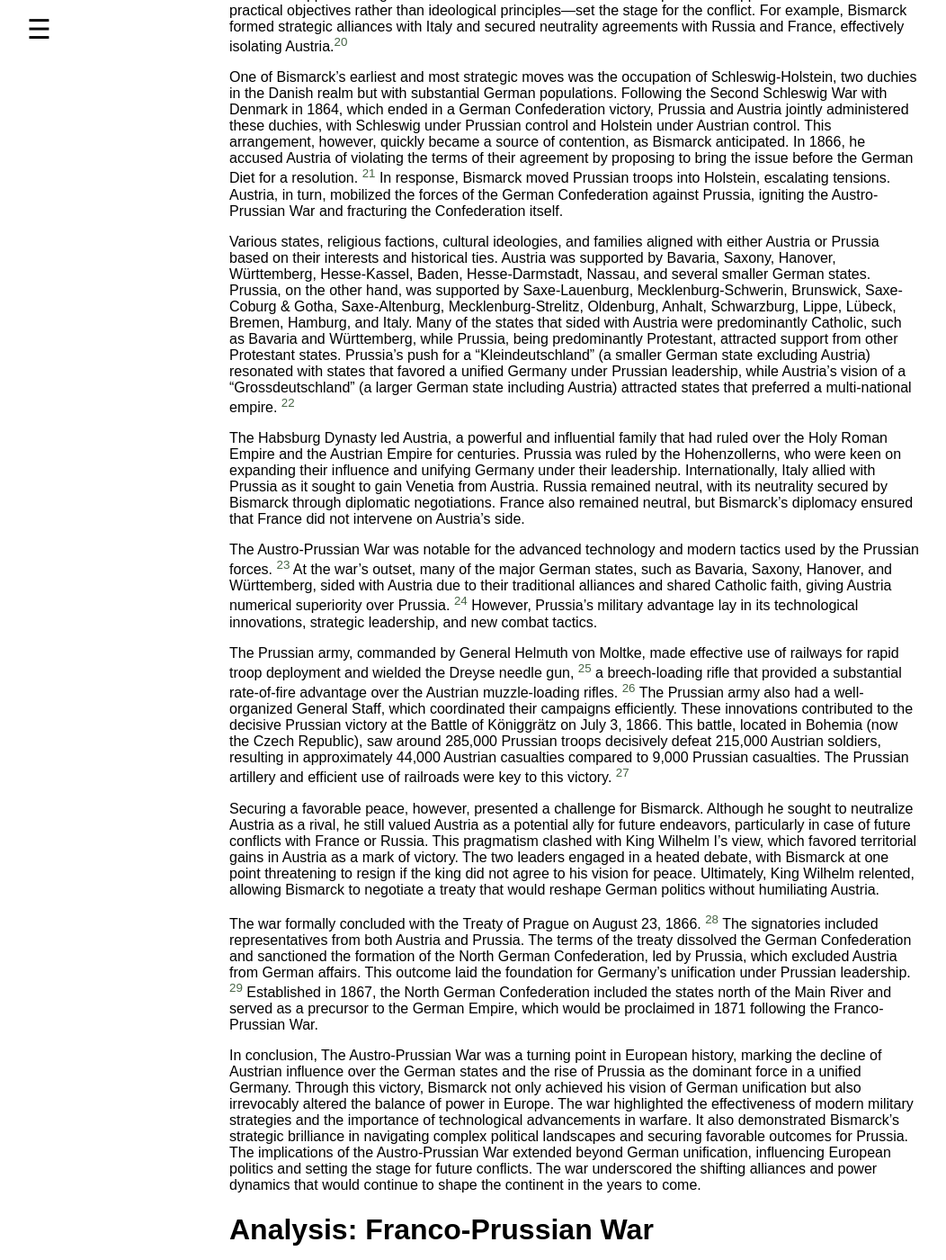
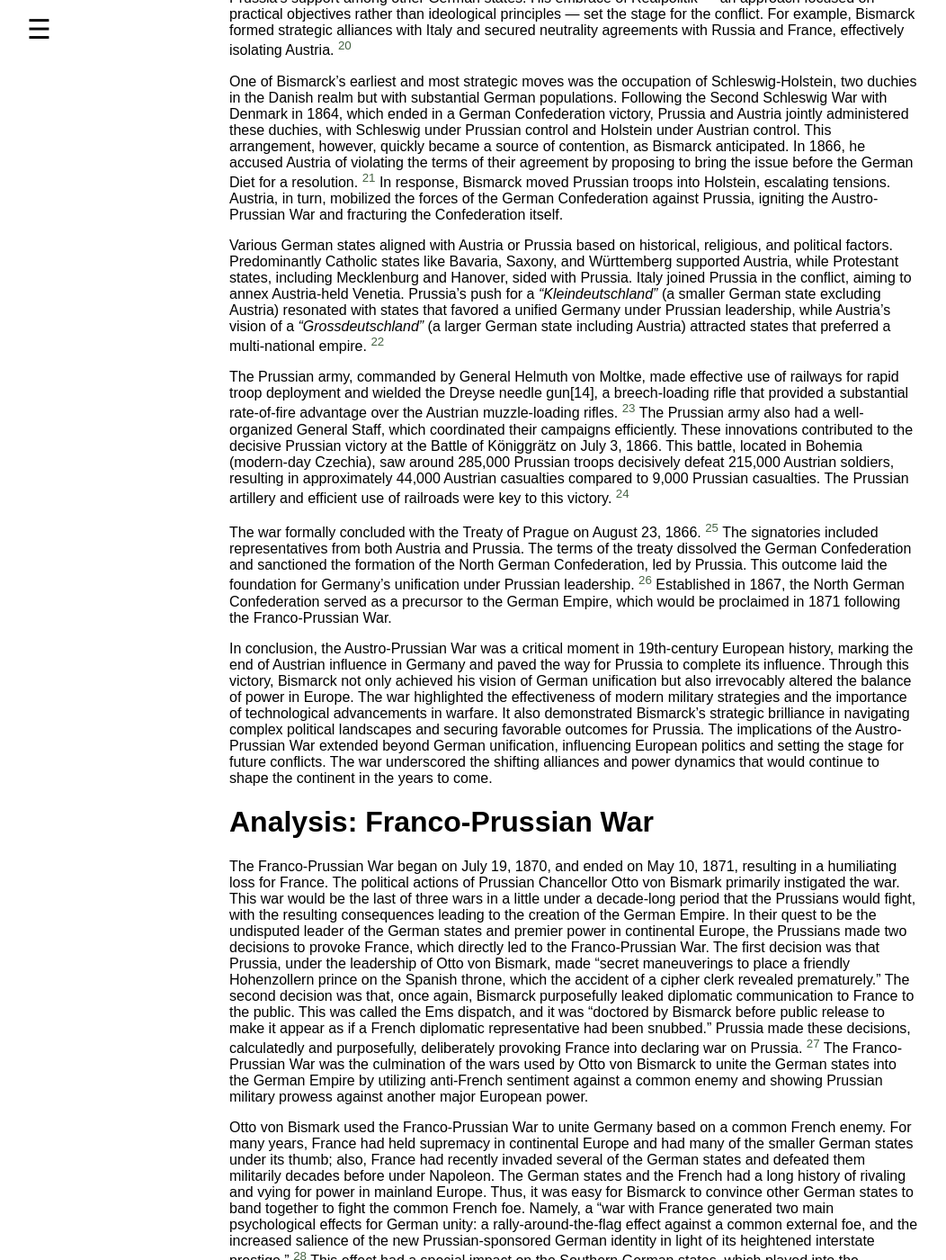
Before and after one commit to LucasOM-XeThey/OliveiraMelo-Lucas-EUH3205, a Jekyll site: the page built from 002_analysis.md, in a window 1280 px wide and 1400 px high, scrolled down 2980 px. Shown: the whole window at 90% size, without its empty margins (1-1053 px from the left). Built offline with Jekyll 4.4.1, drawn with Linux system fonts in a browser that asks for light colours; some of the changed text lies outside the part shown.

Commit message:
Update 002_analysis.md

```diff
--- a/002_analysis.md
+++ b/002_analysis.md
@@ -59,27 +59,28 @@ Thus, the Napoleonic Wars and its consequences were able to successfully set the
 # Analysis: Austro-Prussian War
 
 The Austro-Prussian War, also known as the "Brother's War," was a pivotal conflict fought from June 14 to July 22, 1866, between Prussia and Austria, two major powers within the German-speaking world.
-Though brief, this war had profound and lasting effects on the political landscape of Germany and Europe, serving as a crucial step towards the unification of Germany under Prussian leadership and reshaping the balance of power in the region.
+Though brief, this war profoundly shaped the political landscape of Germany and Europe.
+It marked a crucial step towards German unification under Prussian leadership while redefining the balance of power in the region.
 
 The roots of the Austro-Prussian War trace back to the intricate and often contentious history of the Holy Roman Empire. [^12]
-Since its formation in the year 800 by Charlemagne the Great, the Holy Roman Empire was a patchwork of German states dominated by the Habsburg dynasty of Austria.[^13]
-From the 1500s onwards, Austria wielded significant power and influence within the German territories.
-However, the rise of Prussia, which began as an electorate in 1618, gradually challenged Austria's dominance.
-By the 18th century, under the leadership of Frederick William I [^14] and his son Frederick II (Frederick the Great), [^15] Prussia had emerged as one of Europe’s foremost military powers, rivaling Austria, Russia, and France. [^16]
+Established in 800 by Charlemagne the Great, the Holy Roman Empire was a fragmented collection of German states dominated by the Austrian Habsburg dynasty. [^13]
+By the 16th century, Austria wielded significant influence over the German-speaking world, positioning itself as the leader of the empire.
+However, the emergence of Prussia as a competing power eventually disrupted this balance.
+By the 18th century, under the leadership of Frederick William I [^14] and his son Frederick II (Frederick the Great) [^15], Prussia had emerged as one of Europe’s foremost military powers, rivaling Austria, Russia, and France.[^16]
 
 The end of the Napoleonic Wars in 1815 was significant as the Holy Roman Empire collapsed under Napoleon, leading to the creation of the Confederation of the Rhine. [^17]
 This new confederation fostered a sense of unity among the German states under French control, planting the seeds for German unification.
 Following Napoleon's defeat and the establishment of the German Confederation, the stage was set for the German Question: whether the multitude of German states should unify, and if so, under which power—Austria or Prussia?
 This rivalry intensified as both nations sought to expand their influence and control over the German Confederation, a loose association of 39 German states established by the Congress of Vienna. [^18]
 
-In the decades from 1815 to 1866 leading up to the Austro-Prussian War, Austria and Prussia pursued competing strategies to bolster their power within the Confederation.
+In the decades leading up to the Austro-Prussian War, Austria and Prussia pursued competing strategies to bolster their power within the Confederation.
 Austria, the traditional leader of the German states, struggled with economic stagnation and political fragmentation.
 Meanwhile, Prussia experienced rapid industrial growth, economic modernization, and substantial military reforms under the leadership of King Wilhelm I [^19] and his ambitious Minister-President, Otto von Bismarck.
 The differing approaches stemmed from Austria's reliance on its historical dominance and large multinational empire, while Prussia focused on modernizing its economy and military to assert its influence.
 
 Recognizing that a confrontation with Austria was inevitable if Prussia was to dominate Germany, Bismarck navigated the diplomatic landscape with skill, working to diplomatically isolate Austria while securing Prussia’s support among other German states.
-His embrace of Realpolitik—an approach focused on practical objectives rather than ideological principles—set the stage for the conflict.
-For example, Bismarck formed strategic alliances with Italy and secured neutrality agreements with Russia and France, effectively isolating Austria.[^20]
+His embrace of Realpolitik — an approach focused on practical objectives rather than ideological principles — set the stage for the conflict.
+For example, Bismarck formed strategic alliances with Italy and secured neutrality agreements with Russia and France, effectively isolating Austria. [^20]
 
 One of Bismarck’s earliest and most strategic moves was the occupation of Schleswig-Holstein, two duchies in the Danish realm but with substantial German populations.
 Following the Second Schleswig War with Denmark in 1864, which ended in a German Confederation victory, Prussia and Austria jointly administered these duchies, with Schleswig under Prussian control and Holstein under Austrian control.
@@ -88,41 +89,24 @@ In 1866, he accused Austria of violating the terms of their agreement by proposi
 In response, Bismarck moved Prussian troops into Holstein, escalating tensions.
 Austria, in turn, mobilized the forces of the German Confederation against Prussia, igniting the Austro-Prussian War and fracturing the Confederation itself.
 
-Various states, religious factions, cultural ideologies, and families aligned with either Austria or Prussia based on their interests and historical ties.
-Austria was supported by Bavaria, Saxony, Hanover, Württemberg, Hesse-Kassel, Baden, Hesse-Darmstadt, Nassau, and several smaller German states.
-Prussia, on the other hand, was supported by Saxe-Lauenburg, Mecklenburg-Schwerin, Brunswick, Saxe-Coburg & Gotha, Saxe-Altenburg, Mecklenburg-Strelitz, Oldenburg, Anhalt, Schwarzburg, Lippe, Lübeck, Bremen, Hamburg, and Italy.
-Many of the states that sided with Austria were predominantly Catholic, such as Bavaria and Württemberg, while Prussia, being predominantly Protestant, attracted support from other Protestant states.
-Prussia's push for a "Kleindeutschland" (a smaller German state excluding Austria) resonated with states that favored a unified Germany under Prussian leadership, while Austria's vision of a "Grossdeutschland" (a larger German state including Austria) attracted states that preferred a multi-national empire. [^22]
+Various German states aligned with Austria or Prussia based on historical, religious, and political factors.
+Predominantly Catholic states like Bavaria, Saxony, and Württemberg supported Austria, while Protestant states, including Mecklenburg and Hanover, sided with Prussia.
+Italy joined Prussia in the conflict, aiming to annex Austria-held Venetia.
+Prussia's push for a *"Kleindeutschland"* (a smaller German state excluding Austria) resonated with states that favored a unified Germany under Prussian leadership, while Austria's vision of a *"Grossdeutschland"* (a larger German state including Austria) attracted states that preferred a multi-national empire. [^22]
 
-The Habsburg Dynasty led Austria, a powerful and influential family that had ruled over the Holy Roman Empire and the Austrian Empire for centuries.
-Prussia was ruled by the Hohenzollerns, who were keen on expanding their influence and unifying Germany under their leadership.
-Internationally, Italy allied with Prussia as it sought to gain Venetia from Austria.
-Russia remained neutral, with its neutrality secured by Bismarck through diplomatic negotiations.
-France also remained neutral, but Bismarck's diplomacy ensured that France did not intervene on Austria's side.
-
-The Austro-Prussian War was notable for the advanced technology and modern tactics used by the Prussian forces. [^23]
-At the war's outset, many of the major German states, such as Bavaria, Saxony, Hanover, and Württemberg, sided with Austria due to their traditional alliances and shared Catholic faith, giving Austria numerical superiority over Prussia. [^24]
-However, Prussia’s military advantage lay in its technological innovations, strategic leadership, and new combat tactics.
-
-The Prussian army, commanded by General Helmuth von Moltke, made effective use of railways for rapid troop deployment and wielded the Dreyse needle gun, [^25] a breech-loading rifle that provided a substantial rate-of-fire advantage over the Austrian muzzle-loading rifles. [^26]
+The Prussian army, commanded by General Helmuth von Moltke, made effective use of railways for rapid troop deployment and wielded the Dreyse needle gun[14], a breech-loading rifle that provided a substantial rate-of-fire advantage over the Austrian muzzle-loading rifles. [^23]
 The Prussian army also had a well-organized General Staff, which coordinated their campaigns efficiently.
 These innovations contributed to the decisive Prussian victory at the Battle of Königgrätz on July 3, 1866.
-This battle, located in Bohemia (now the Czech Republic), saw around 285,000 Prussian troops decisively defeat 215,000 Austrian soldiers, resulting in approximately 44,000 Austrian casualties compared to 9,000 Prussian casualties.
-The Prussian artillery and efficient use of railroads were key to this victory. [^27]
+This battle, located in Bohemia (modern-day Czechia), saw around 285,000 Prussian troops decisively defeat 215,000 Austrian soldiers, resulting in approximately 44,000 Austrian casualties compared to 9,000 Prussian casualties.
+The Prussian artillery and efficient use of railroads were key to this victory. [^24]
 
-Securing a favorable peace, however, presented a challenge for Bismarck.
-Although he sought to neutralize Austria as a rival, he still valued Austria as a potential ally for future endeavors, particularly in case of future conflicts with France or Russia.
-This pragmatism clashed with King Wilhelm I’s view, which favored territorial gains in Austria as a mark of victory.
-The two leaders engaged in a heated debate, with Bismarck at one point threatening to resign if the king did not agree to his vision for peace.
-Ultimately, King Wilhelm relented, allowing Bismarck to negotiate a treaty that would reshape German politics without humiliating Austria.
+The war formally concluded with the Treaty of Prague on August 23, 1866. [^25]
+The signatories included representatives from both Austria and Prussia.
+The terms of the treaty dissolved the German Confederation and sanctioned the formation of the North German Confederation, led by Prussia.
+This outcome laid the foundation for Germany’s unification under Prussian leadership. [^26]
+Established in 1867, the North German Confederation served as a precursor to the German Empire, which would be proclaimed in 1871 following the Franco-Prussian War.
 
-The war formally concluded with the Treaty of Prague on August 23, 1866. [^28]
-The signatories included representatives from both Austria and Prussia.
-The terms of the treaty dissolved the German Confederation and sanctioned the formation of the North German Confederation, led by Prussia, which excluded Austria from German affairs.
-This outcome laid the foundation for Germany’s unification under Prussian leadership. [^29]
-Established in 1867, the North German Confederation included the states north of the Main River and served as a precursor to the German Empire, which would be proclaimed in 1871 following the Franco-Prussian War.
-
-In conclusion, The Austro-Prussian War was a turning point in European history, marking the decline of Austrian influence over the German states and the rise of Prussia as the dominant force in a unified Germany.
+In conclusion, the Austro-Prussian War was a critical moment in 19th-century European history, marking the end of Austrian influence in Germany and paved the way for Prussia to complete its influence.
 Through this victory, Bismarck not only achieved his vision of German unification but also irrevocably altered the balance of power in Europe.
 The war highlighted the effectiveness of modern military strategies and the importance of technological advancements in warfare.
 It also demonstrated Bismarck's strategic brilliance in navigating complex political landscapes and securing favorable outcomes for Prussia.
@@ -208,3 +192,10 @@ insert Joseph Image here
 [^27]: Wehrtechnik Museum. “Bleihemdgranaten.” Accessed November 23, 2024. [https://www.wehrtechnikmuseum.de/Exponate/Bleihemdgranaten/bleihemdgranaten.html](https://www.wehrtechnikmuseum.de/Exponate/Bleihemdgranaten/bleihemdgranaten.html).
 [^28]: U.S. Department of State. “Treaty of Prague.” Accessed November 23, 2024. [https://history.state.gov/historicaldocuments/frus1867p1/pg_579](https://history.state.gov/historicaldocuments/frus1867p1/pg_579).
 [^29]: DocumentArchiv.de. “Verfassung des Norddeutschen Bundes vom 16. April 1867.” Accessed November 23, 2024. [http://www.documentarchiv.de/nzjh/ndbd/verfndbd.html](http://www.documentarchiv.de/nzjh/ndbd/verfndbd.html).
+
+[^27]: Todd H. Hall, “On provocation: Outrage, International Relations, and the Franco–Prussian War.” *Security Studies* 26, no. 1 (2016): 1-29.
+[^28]: Nicholas Sambanis, Stergios Skaperdas, and William C. Wohlforth, “Nation-Building through War,” *American Political Science Review* 109, no. 2 (2015): 291.
+[^29]: William Carr and Harry Hearder. *The Origins of the Wars of German Unification*. First edition. Boca Raton, FL: Routledge, (2014): 206-207.
+[^30]: Geoffrey Wawro, *The Franco-Prussian War: The German Conquest of France in 1870-1871*, (Cambridge: Cambridge University Press, 2003): 48-53.
+[^31]: Erich Eyck, *Bismarck and the German Empire*. (New York: W. W. Norton, 1964): 173.
+[^32]: Erich Eyck, *Bismarck and the German Empire*. (New York: W. W. Norton, 1964): 182.
```
Also changed, not shown: other parts of 002_analysis.md (+7 -7 lines).
